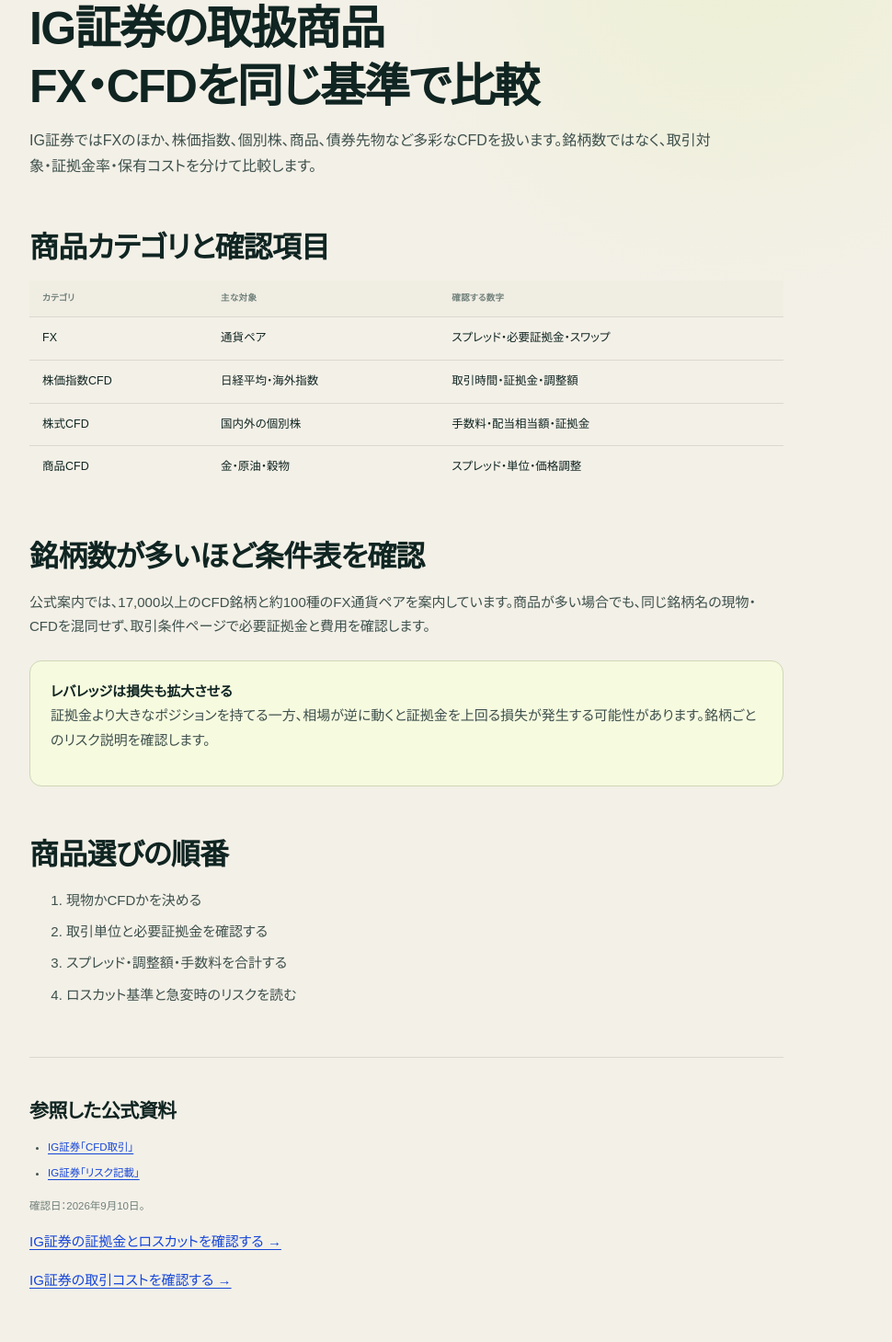
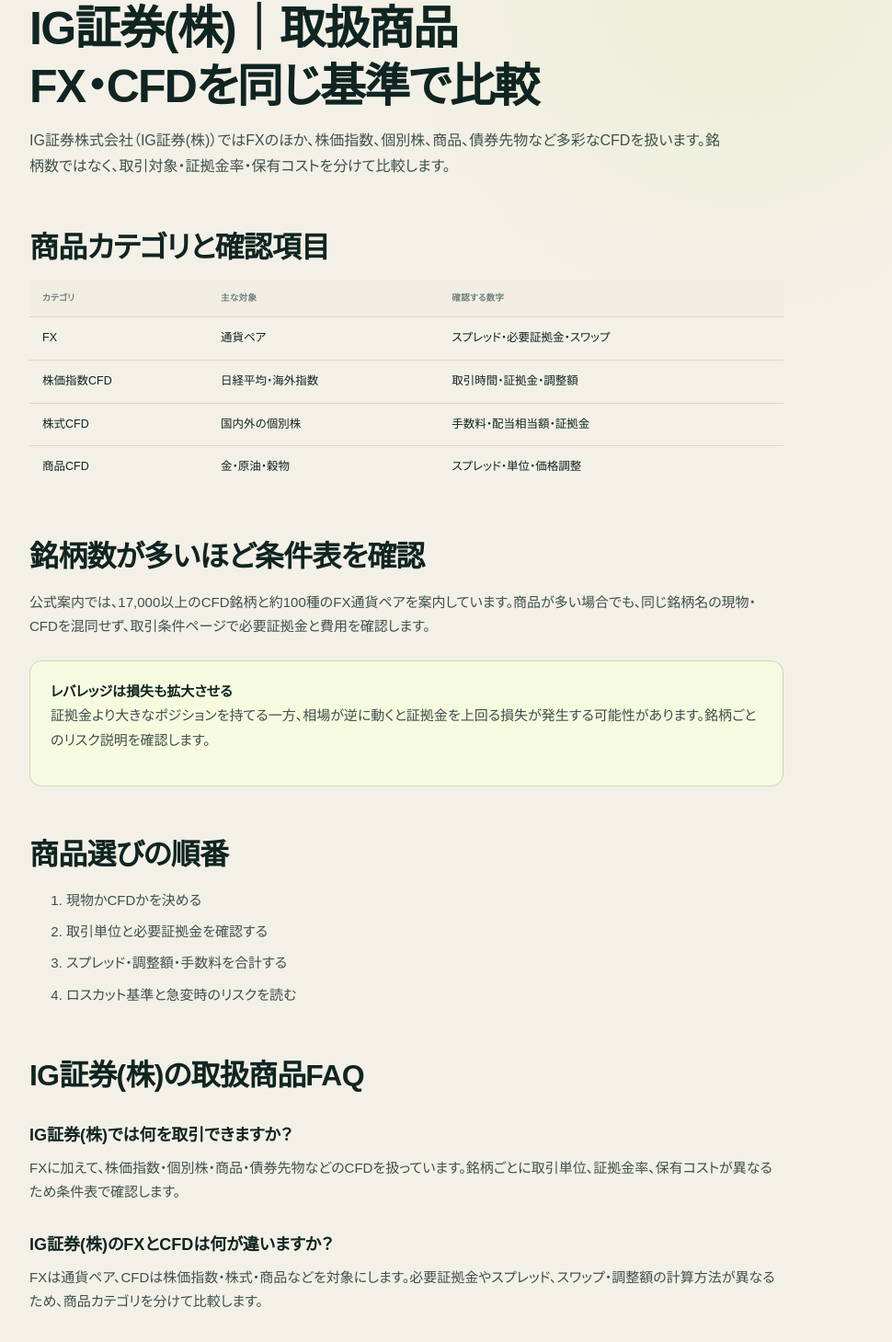
Before and after one commit to mrok18/hanbaijo, a Next.js app: page /articles/ig-products-overview in a window 1280 px wide. Shown: the part 184-1643 px from the top of the page at 92% size, without its empty margins (198-1168 px from the left). Built offline with nearby package versions, Linux system fonts and the light colour scheme.

Commit message:
seo: align ig securities query intent

```diff
--- a/app/articles/ig-products-overview/page.tsx
+++ b/app/articles/ig-products-overview/page.tsx
@@ -1,15 +1,22 @@
 import type { Metadata } from 'next';
 import Link from 'next/link';
 
-export const metadata: Metadata = { alternates: { canonical: '/articles/ig-products-overview' }, title: 'IG証券の取扱商品｜FX・株価指数・株式・商品CFDを整理', description: 'IG証券のFX、株価指数CFD、株式CFD、商品CFD、債券先物CFDを商品別に整理し、証拠金とリスクの違いを解説します。' };
+export const metadata: Metadata = { alternates: { canonical: '/articles/ig-products-overview' }, title: 'IG証券(株)｜取扱商品とFX・CFDの違いを整理', description: 'IG証券株式会社（IG証券(株)）のFX、株価指数CFD、株式CFD、商品CFDを商品別に整理。証拠金・調整額・リスクの違いを確認できます。' };
+
+const FAQS = [
+  { question: 'IG証券(株)では何を取引できますか？', answer: 'FXに加えて、株価指数・個別株・商品・債券先物などのCFDを扱っています。銘柄ごとに取引単位、証拠金率、保有コストが異なるため条件表で確認します。' },
+  { question: 'IG証券(株)のFXとCFDは何が違いますか？', answer: 'FXは通貨ペア、CFDは株価指数・株式・商品などを対象にします。必要証拠金やスプレッド、スワップ・調整額の計算方法が異なるため、商品カテゴリを分けて比較します。' },
+  { question: '取扱銘柄数だけで商品を選んでよいですか？', answer: '銘柄数は選択肢の広さを示す目安です。実際の判断では、取引単位、必要証拠金、スプレッド、調整額、ロスカット基準を同じ基準で確認してください。' },
+];
 
 export default function Page() { return <article>
-  <p className="page-kicker">IG証券 / PRODUCTS</p><h1>IG証券の取扱商品<br />FX・CFDを同じ基準で比較</h1>
-  <p className="lede">IG証券ではFXのほか、株価指数、個別株、商品、債券先物など多彩なCFDを扱います。銘柄数ではなく、取引対象・証拠金率・保有コストを分けて比較します。</p>
+  <p className="page-kicker">IG証券 / PRODUCTS</p><h1>IG証券(株)｜取扱商品<br />FX・CFDを同じ基準で比較</h1>
+  <p className="lede">IG証券株式会社（IG証券(株)）ではFXのほか、株価指数、個別株、商品、債券先物など多彩なCFDを扱います。銘柄数ではなく、取引対象・証拠金率・保有コストを分けて比較します。</p>
   <h2>商品カテゴリと確認項目</h2><div className="table-scroll"><table className="rates"><thead><tr><th>カテゴリ</th><th>主な対象</th><th>確認する数字</th></tr></thead><tbody><tr><td>FX</td><td>通貨ペア</td><td>スプレッド・必要証拠金・スワップ</td></tr><tr><td>株価指数CFD</td><td>日経平均・海外指数</td><td>取引時間・証拠金・調整額</td></tr><tr><td>株式CFD</td><td>国内外の個別株</td><td>手数料・配当相当額・証拠金</td></tr><tr><td>商品CFD</td><td>金・原油・穀物</td><td>スプレッド・単位・価格調整</td></tr></tbody></table></div>
   <h2>銘柄数が多いほど条件表を確認</h2><p>公式案内では、17,000以上のCFD銘柄と約100種のFX通貨ペアを案内しています。商品が多い場合でも、同じ銘柄名の現物・CFDを混同せず、取引条件ページで必要証拠金と費用を確認します。</p>
   <div className="callout"><strong>レバレッジは損失も拡大させる</strong><p>証拠金より大きなポジションを持てる一方、相場が逆に動くと証拠金を上回る損失が発生する可能性があります。銘柄ごとのリスク説明を確認します。</p></div>
   <h2>商品選びの順番</h2><ol><li>現物かCFDかを決める</li><li>取引単位と必要証拠金を確認する</li><li>スプレッド・調整額・手数料を合計する</li><li>ロスカット基準と急変時のリスクを読む</li></ol>
+  <section className="article-faq" aria-labelledby="faq"><h2 id="faq">IG証券(株)の取扱商品FAQ</h2>{FAQS.map((item) => <div className="faq-item" key={item.question}><h3>{item.question}</h3><p>{item.answer}</p></div>)}</section>
   <section className="article-sources" aria-labelledby="sources"><h2 id="sources">参照した公式資料</h2><ul><li><a href="https://www.ig.com/jp/cfd-trading" target="_blank" rel="noopener noreferrer">IG証券「CFD取引」</a></li><li><a href="https://www.ig.com/jp/risk-disclosure-notice" target="_blank" rel="noopener noreferrer">IG証券「リスク記載」</a></li></ul><p>確認日：2026年9月10日。</p></section>
   <p><Link href="/articles/ig-margin-rules">IG証券の証拠金とロスカットを確認する →</Link></p><p><Link href="/articles/ig-trading-costs">IG証券の取引コストを確認する →</Link></p>
 </article>; }
```
